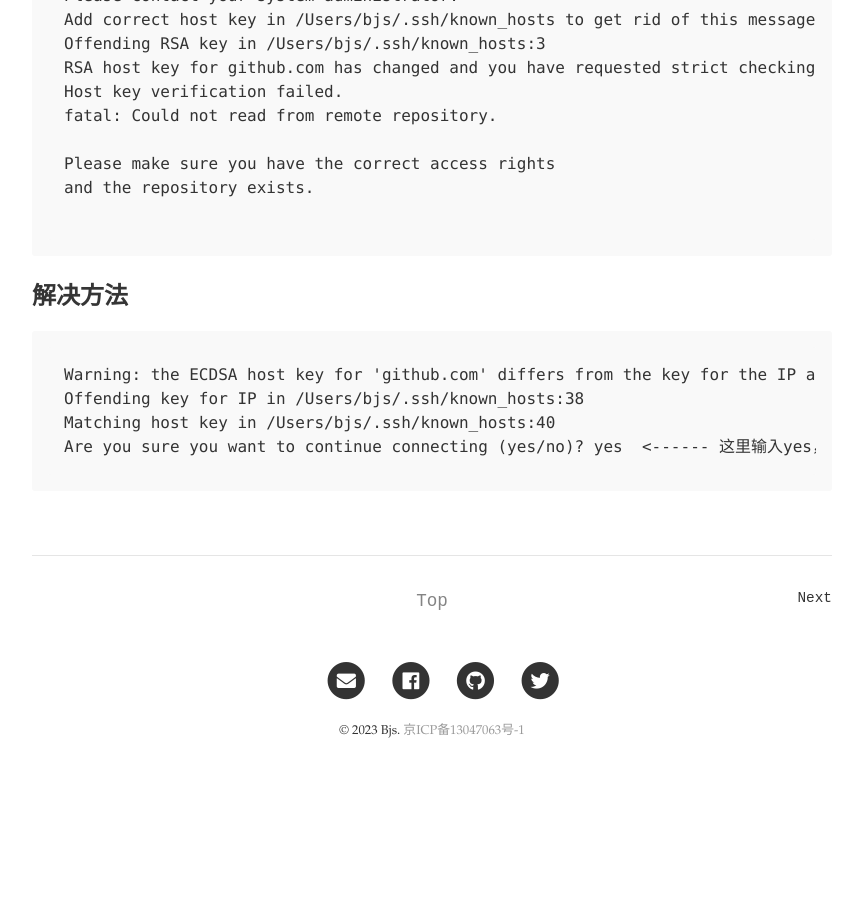
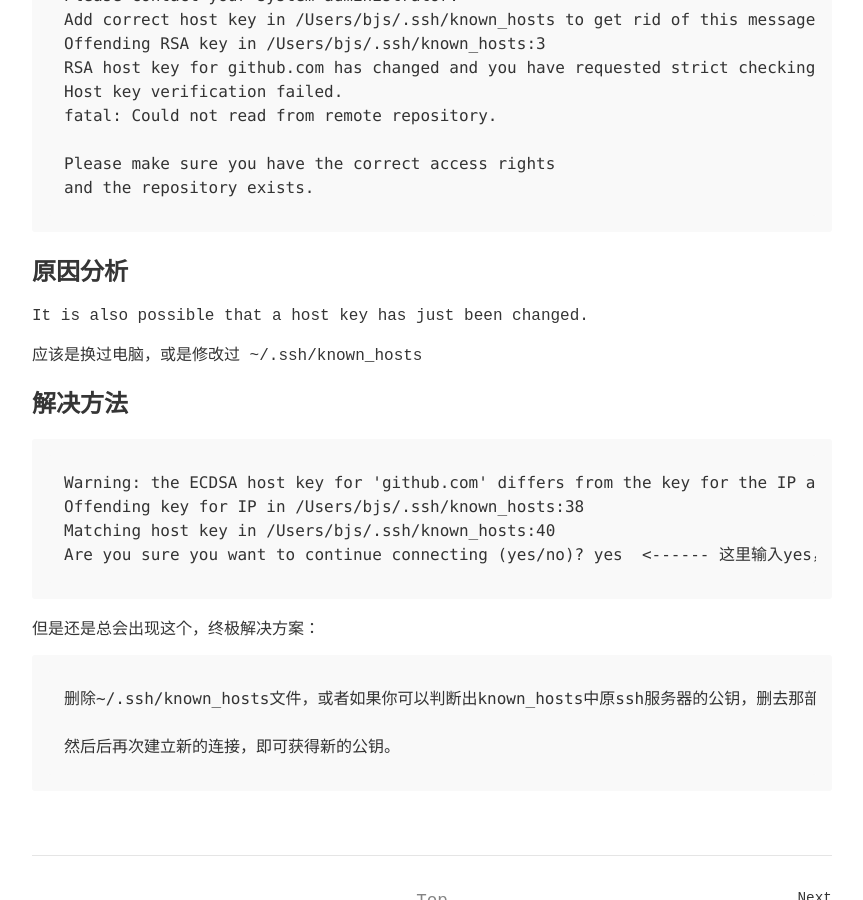
Before and after one commit to banjuanshu/banjuanshu.github.io, a Jekyll site: the page built from docs/_posts/2023-05-28-WARNING-REMOTE-HOST-IDENTIFICATION-HAS-CHANGED.md, in a window 1280 px wide and 900 px high, scrolled down 668 px. Shown: the whole window, without its empty margins (208-1071 px from the left). Built offline with Jekyll 4.4.1, drawn with Linux system fonts in a browser that asks for light colours; before the commit the page ends 1442 px from its top, so only the background shows below that.

Commit message:
feat(post): modify content

````diff
--- a/docs/_posts/2023-05-28-WARNING-REMOTE-HOST-IDENTIFICATION-HAS-CHANGED.md
+++ b/docs/_posts/2023-05-28-WARNING-REMOTE-HOST-IDENTIFICATION-HAS-CHANGED.md
@@ -30,8 +30,15 @@ fatal: Could not read from remote repository.
 
 Please make sure you have the correct access rights
 and the repository exists.
+```
 
-```
+
+
+## 原因分析
+
+It is also possible that a host key has just been changed.
+
+应该是换过电脑，或是修改过 ~/.ssh/known_hosts
 
 
 
@@ -43,3 +50,13 @@ Offending key for IP in /Users/bjs/.ssh/known_hosts:38
 Matching host key in /Users/bjs/.ssh/known_hosts:40
 Are you sure you want to continue connecting (yes/no)? yes  <------ 这里输入yes，然后按回车
 ```
+
+
+
+但是还是总会出现这个，终极解决方案：
+
+```
+删除~/.ssh/known_hosts文件，或者如果你可以判断出known_hosts中原ssh服务器的公钥，删去那部分，
+
+然后后再次建立新的连接，即可获得新的公钥。
+```
````
